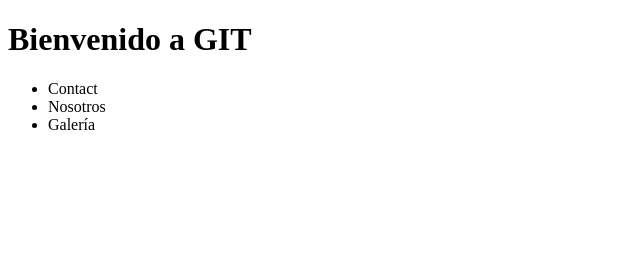
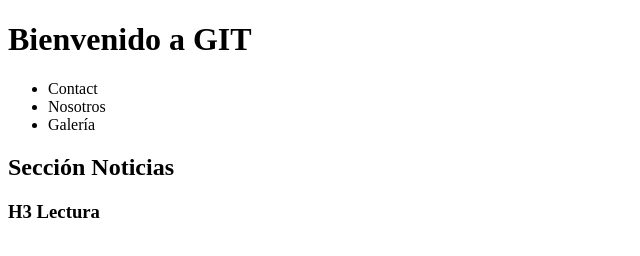
Before and after one commit to ErwinQuiroz/Proyecto-git-44330, a plain HTML site: page index.html in a window 1280 px wide. Shown: the whole page, without its empty margins (0-640 px from the left). Drawn offline with Linux system fonts and the light colour scheme.

Commit message:
Se agrego contenido al main

```diff
--- a/index.html
+++ b/index.html
@@ -19,4 +19,14 @@
         </nav>
     </header>
 </body>
+
+<main>
+    <section>
+        <h2>Sección Noticias</h2>
+
+        <article>
+            <h3>H3 Lectura</h3>
+        </article>
+    </section>
+</main>
 </html>
```
